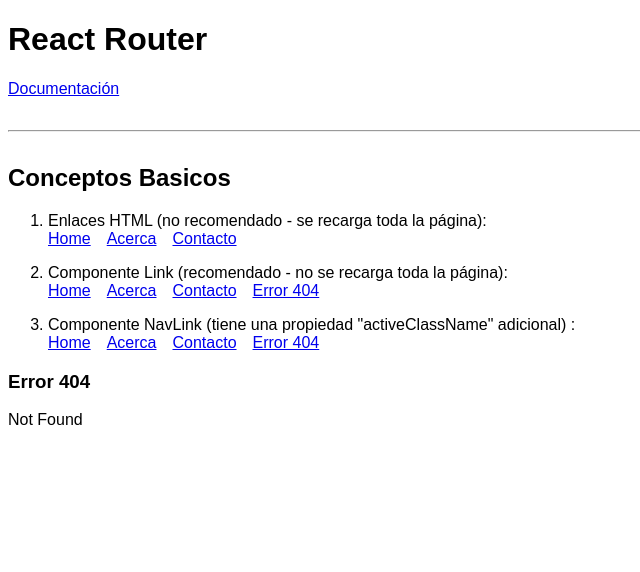
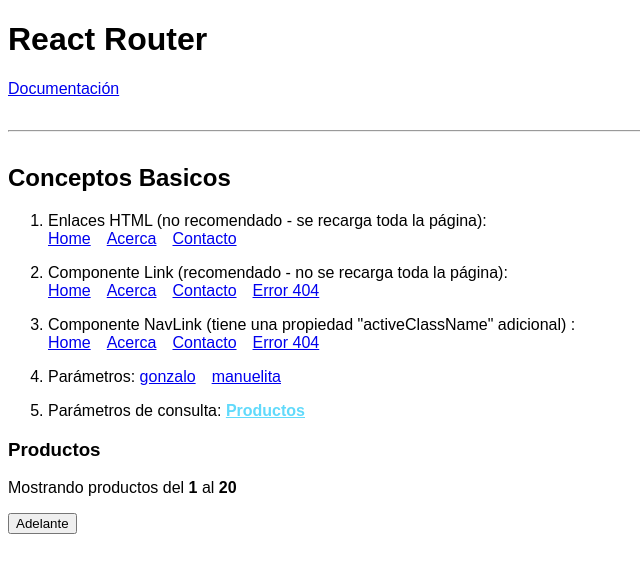
Before and after one commit to GonzaloMonteodorisio/react-router-jon-mircha, a React (Create React App) app: page /productos in a window 1280 px wide. Shown: the top 572 px of the page, without its empty margins (0-640 px from the left). Built offline with nearby package versions, Linux system fonts and the light colour scheme.

Commit message:
React Router: Parámetros de consulta (hooks useLocation y useNavigate)

```diff
--- a/src/components/ConceptosBasicos/index.jsx
+++ b/src/components/ConceptosBasicos/index.jsx
@@ -8,6 +8,8 @@
 import Contacto from '../../pages/Contacto';
 import Error404 from '../../pages/Error404';
 import Home from '../../pages/Home';
+import Productos from '../../pages/Productos';
+import Usuario from '../../pages/Usuario';
 import MenuConceptosBasicos from '../MenuConceptosBasicos';
 
 function ConceptosBasicos() {
@@ -20,20 +22,36 @@
           <Route
             path='/'
             element={<Home />}
-            // Creo que no es necesario "exact" en versiones de react-router-dom a partir de la 6.0
+            // Creo que no es necesario "exact" en versiones de react-router-dom a partir de la 6.0 -> es reemplazado por "end"
+            end
           />
           <Route
             path='/acerca'
             element={<Acerca />}
+            end
           >
           </Route>
           <Route
             path='/contacto'
             element={<Contacto />}
+            end
+          />
+          <Route
+            // URLs amigables
+            path='/usuario/:username'
+            element={<Usuario />}
+            end
+          />
+          <Route
+            // Parámetros de consulta
+            path='/productos'
+            element={<Productos />}
+            end
           />
           <Route
             path='*'
             element={<Error404 />}
+            end
           />
         </Routes>
       </Router>
--- a/src/components/MenuConceptosBasicos/index.jsx
+++ b/src/components/MenuConceptosBasicos/index.jsx
@@ -53,6 +53,36 @@
             Error 404
           </NavLink>
         </li>
+        <li>
+          <span>Parámetros: </span>
+          <NavLink
+            to='/usuario/:gonzalo'
+            className={({isActive}) =>
+            isActive ? 'active' : undefined
+          }
+          >
+            gonzalo
+          </NavLink>
+          <NavLink
+            to='/usuario/:manuelita'
+            className={({isActive}) =>
+            isActive ? 'active' : undefined
+          }
+          >
+            manuelita
+          </NavLink>
+        </li>
+        <li>
+          <span>Parámetros de consulta: </span>
+          <NavLink
+            to='/productos'
+            className={({isActive}) =>
+            isActive ? 'active' : undefined
+          }
+          >
+            Productos
+          </NavLink>
+        </li>
       </ol>
     </nav>
   )
--- /dev/null
+++ b/src/pages/Productos/index.jsx
@@ -0,0 +1,37 @@
+import React from 'react';
+import { useLocation, useNavigate } from 'react-router-dom';
+
+function Productos() {
+  // let location = useLocation();
+  // console.info('Productos - location: ', location);
+  let { search } = useLocation();
+  let query = new URLSearchParams(search);
+  console.info('Productos - query: ', query);
+  const LIMIT = 20;
+  let start = parseInt(query.get('inicio')) || 1;
+  let end = parseInt(query.get('fin')) || LIMIT;
+  console.info('Productos - start: ', start);
+  console.info('Productos - end: ', end);
+
+  let navigate = useNavigate();
+  console.info('Productos - navigate: ', navigate);
+
+  const handlePrev = e => {
+    navigate(`?inicio=${start - LIMIT}&fin=${end - LIMIT}`);
+  }
+
+  const handleNext = e => {
+    navigate(`?inicio=${start + LIMIT}&fin=${end + LIMIT}`);
+  }
+
+  return (
+    <div>
+      <h3>Productos</h3>
+      <p>Mostrando productos del <b>{start}</b> al <b>{end}</b></p>
+      {start > LIMIT && <button onClick={handlePrev}>Atrás</button>}
+      <button onClick={handleNext}>Adelante</button>
+    </div>
+  )
+}
+
+export default Productos;
--- /dev/null
+++ b/src/pages/Usuario/index.jsx
@@ -0,0 +1,14 @@
+import React from 'react';
+import { useParams } from 'react-router-dom';
+
+function Usuario() {
+  let { username } = useParams();
+  return (
+    <div>
+      <h3>Perfil del usuario</h3>
+      <p>Nombre del usuario: <b>{username}</b></p>
+    </div>
+  )
+}
+
+export default Usuario;
```
